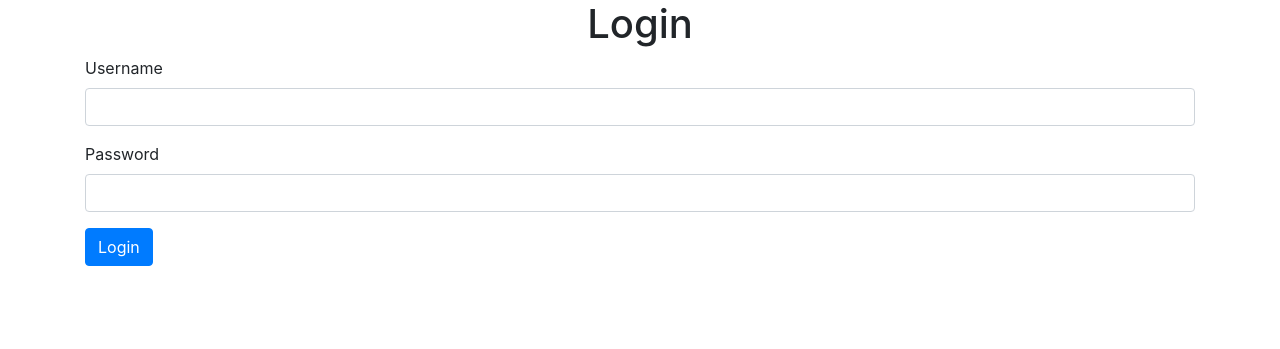
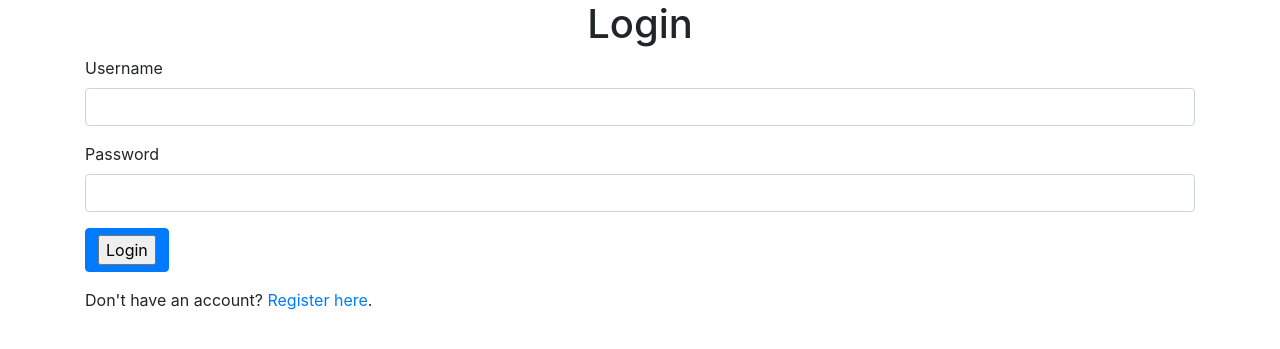
Before and after one commit to RedPillCoder/Visual-Version-Control, a Flask app: page /login in a window 1280 px wide. Shown: the top 349 px of the page. Run offline with Flask 2, Linux system fonts and the light colour scheme; some libraries are stand-ins or nearby versions.

Commit message:
Update login.html

```diff
--- a/visual_version_control/templates/login.html
+++ b/visual_version_control/templates/login.html
@@ -13,13 +13,13 @@
             {{ form.csrf_token }}
             <div class="form-group">
                 <label for="username">Username</label>
-                <input type="text" class="form-control" id="username" name="username" required>
+                {{ form.username(class="form-control", id="username", required=True) }}
             </div>
             <div class="form-group">
                 <label for="password">Password</label>
-                <input type="password" class="form-control" id="password" name="password" required>
+                {{ form.password(class="form-control", id="password", required=True) }}
             </div>
-            <button type="submit" class="btn btn-primary">Login</button>
+            <button type="submit" class="btn btn-primary">{{ form.submit() }}</button>
         </form>
         {% with messages = get_flashed_messages() %}
             {% if messages %}
@@ -28,6 +28,7 @@
                 </div>
             {% endif %}
         {% endwith %}
+        <p class="mt-3">Don't have an account? <a href="/register">Register here</a>.</p>
     </div>
 </body>
 </html>
```
